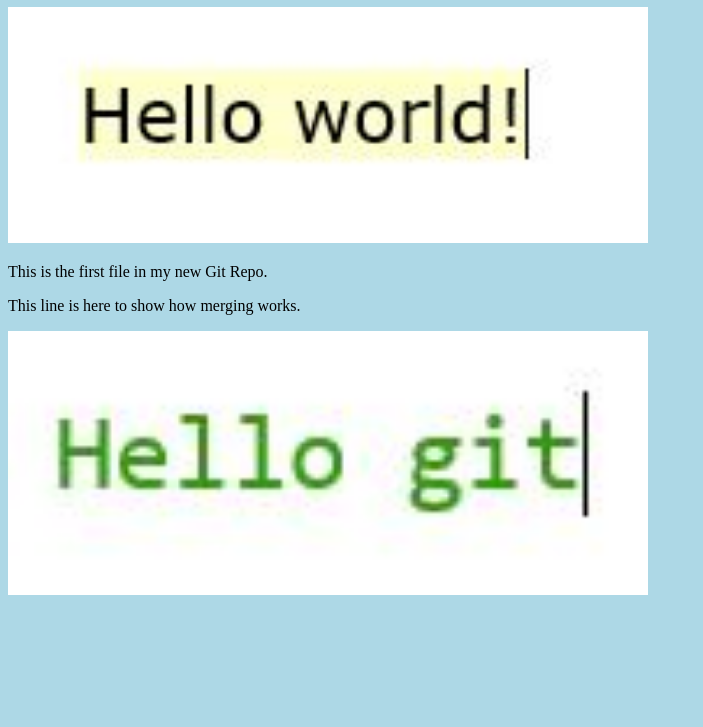
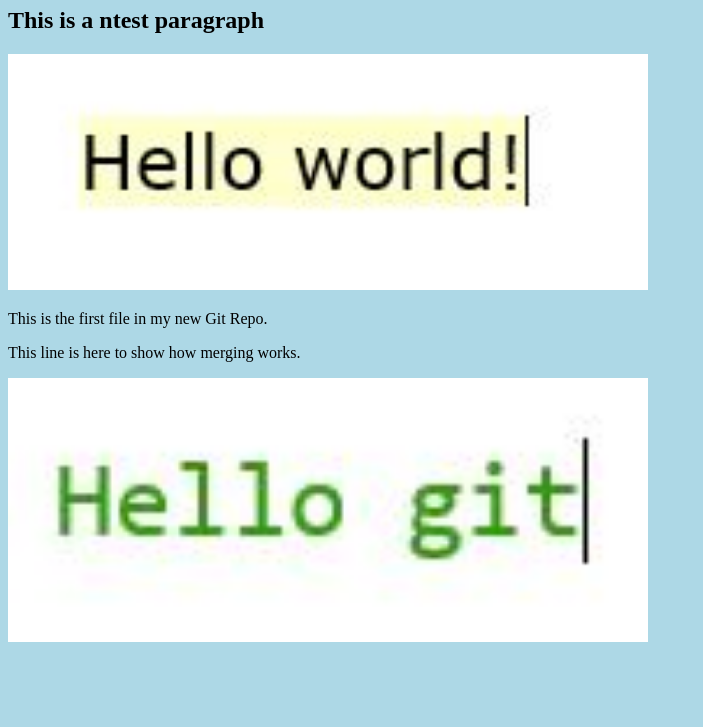
Before and after one commit to HKawale/Test1, a plain HTML site: page index.html in a window 1280 px wide. Shown: the part 73-800 px from the top of the page, without its empty margins (0-703 px from the left). Drawn offline with Linux system fonts and the light colour scheme.

Commit message:
Update index.html
Added new heading h2

```diff
--- a/index.html
+++ b/index.html
@@ -7,6 +7,7 @@
 <body>
 
 <h1>Hello world!</h1>
+  <h2>This is a ntest paragraph</h2>
 <div><img src="img_hello_world.jpg" alt="Hello World from Space" style="width:100%;max-width:640px"></div>
 <p>This is the first file in my new Git Repo.</p>
 <p>This line is here to show how merging works.</p>
```
